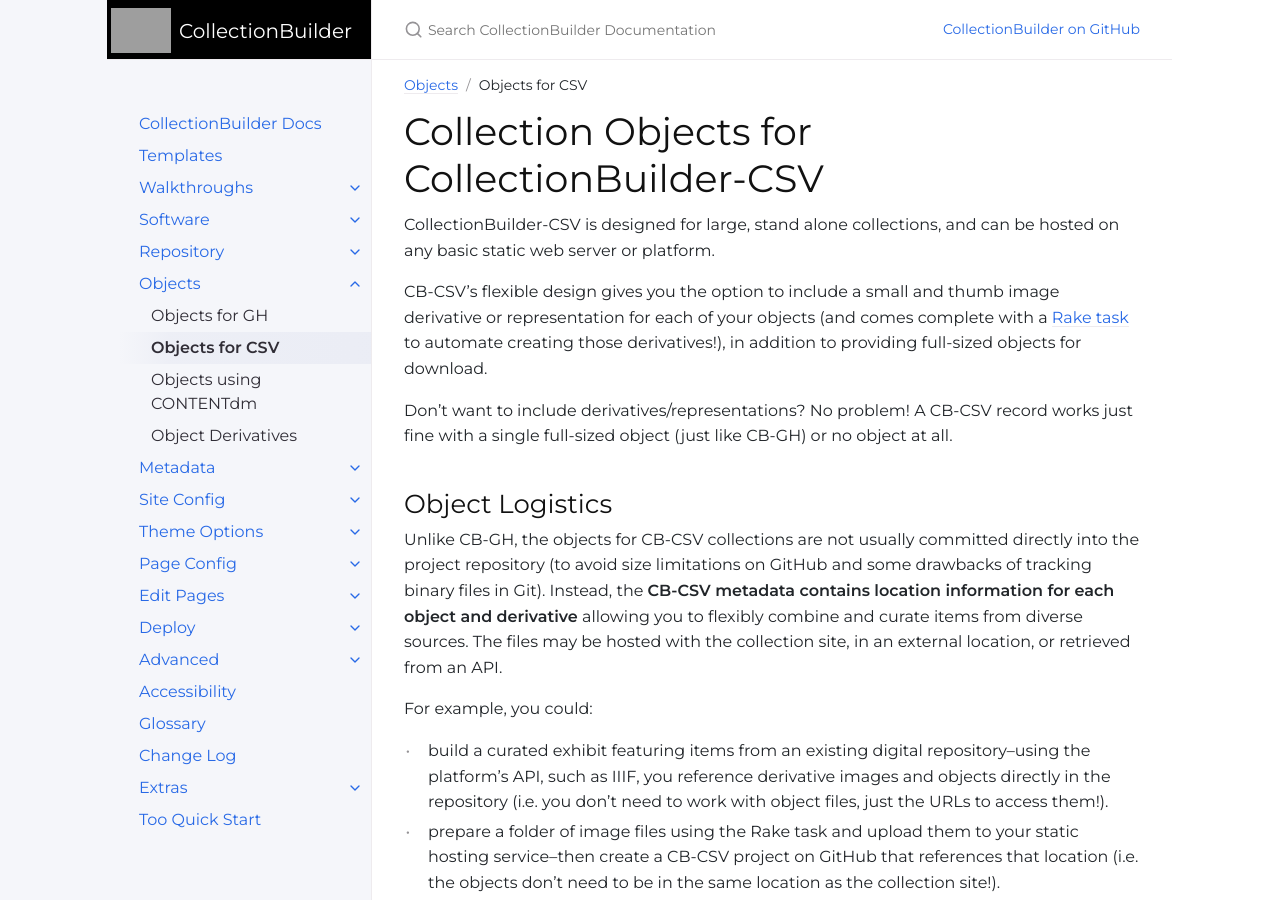
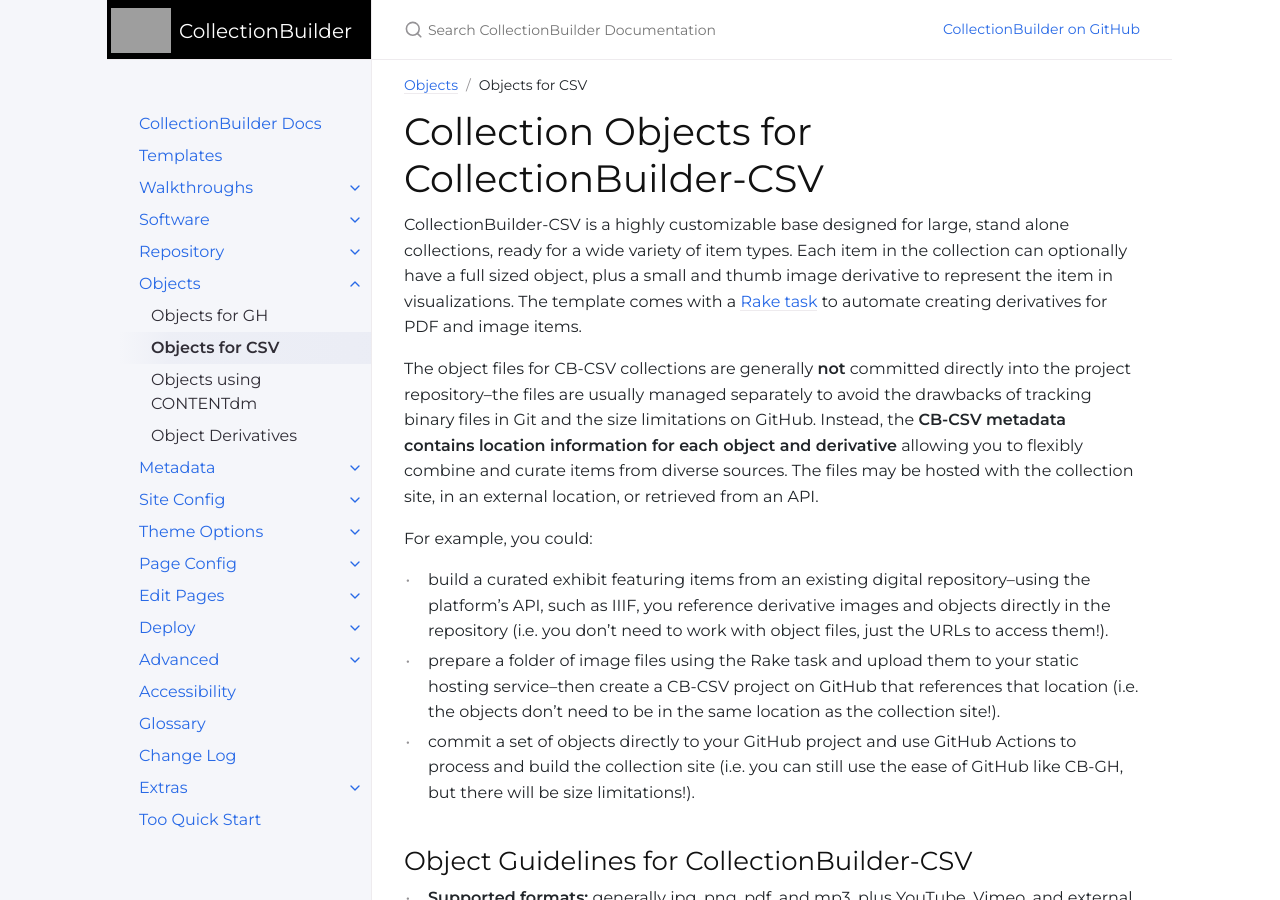
Before and after one commit to CollectionBuilder/cb-docs, a Jekyll site: the page built from docs/objects/csv-objects.md, in a window 1280 px wide and 900 px high. Built offline with Jekyll 4.4.1, drawn with Linux system fonts in a browser that asks for light colours; comment, search, counter and statistics services are not loaded; some of the changed text lies outside the part shown.

Commit message:
more clarification on csv objects

```diff
--- a/docs/objects/csv-objects.md
+++ b/docs/objects/csv-objects.md
@@ -6,17 +6,11 @@ nav_order: 2
 
 # Collection Objects for CollectionBuilder-CSV
 
-CollectionBuilder-CSV is designed for large, stand alone collections, and can be hosted on any basic static web server or platform.
+CollectionBuilder-CSV is a highly customizable base designed for large, stand alone collections, ready for a wide variety of item types.
+Each item in the collection can optionally have a full sized object, plus a small and thumb image derivative to represent the item in visualizations.
+The template comes with a [Rake task]({{ '/docs/objects/derivatives/' | relative_url }}) to automate creating derivatives for PDF and image items.
 
-CB-CSV's flexible design gives you the option to include a small and thumb image derivative or representation for each of your objects (and comes complete with a [Rake task]({{ '/docs/objects/derivatives/' | relative_url }}) to automate creating those derivatives!), in addition to providing full-sized objects for download.
-
-Don't want to include derivatives/representations?
-No problem!
-A CB-CSV record works just fine with a single full-sized object (just like CB-GH) or no object at all.
-
-## Object Logistics
-
-Unlike CB-GH, the objects for CB-CSV collections are not usually committed directly into the project repository (to avoid size limitations on GitHub and some drawbacks of tracking binary files in Git).
+The object files for CB-CSV collections are generally **not** committed directly into the project repository--the files are usually managed separately to avoid the drawbacks of tracking binary files in Git and the size limitations on GitHub.
 Instead, the **CB-CSV metadata contains location information for each object and derivative** allowing you to flexibly combine and curate items from diverse sources.
 The files may be hosted with the collection site, in an external location, or retrieved from an API.
 
@@ -108,7 +102,7 @@ Media at HTTP links are likely to be blocked by browser security defaults as [mi
 <div class="alert alert-purple" markdown="1">
 ### Un-Ignoring the "objects" Folder
 
-By default the "objects" folder is gitignored in the CB-CSV template.
+By default the "objects" folder is [gitignored]({{ '/docs/repository/gitworkflow/#gitignore' | relative_url }}) in the CB-CSV template (since objects are usually managed separately to avoid the drawbacks of tracking binary files in Git and the size limitations on GitHub).
 To commit your object files directly into your GitHub repository you will need to edit your project's ".gitignore" file.
 
 In your project repository, open ".gitignore" in your editor (VS Code), and look for the last line which reads `objects/`.
```
